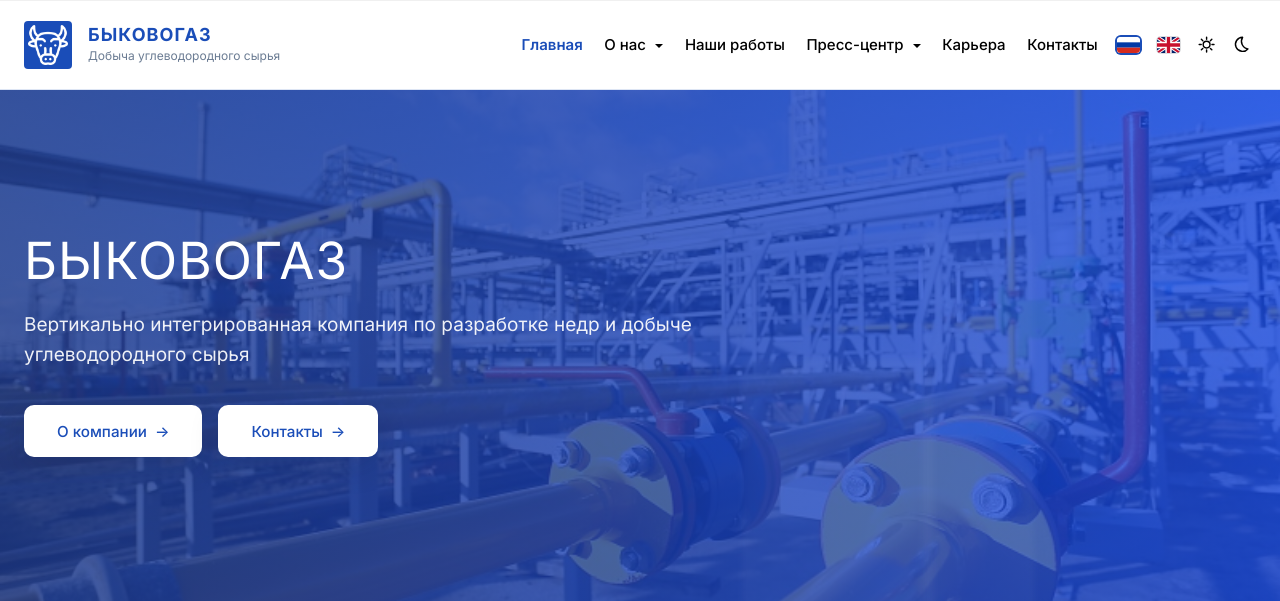
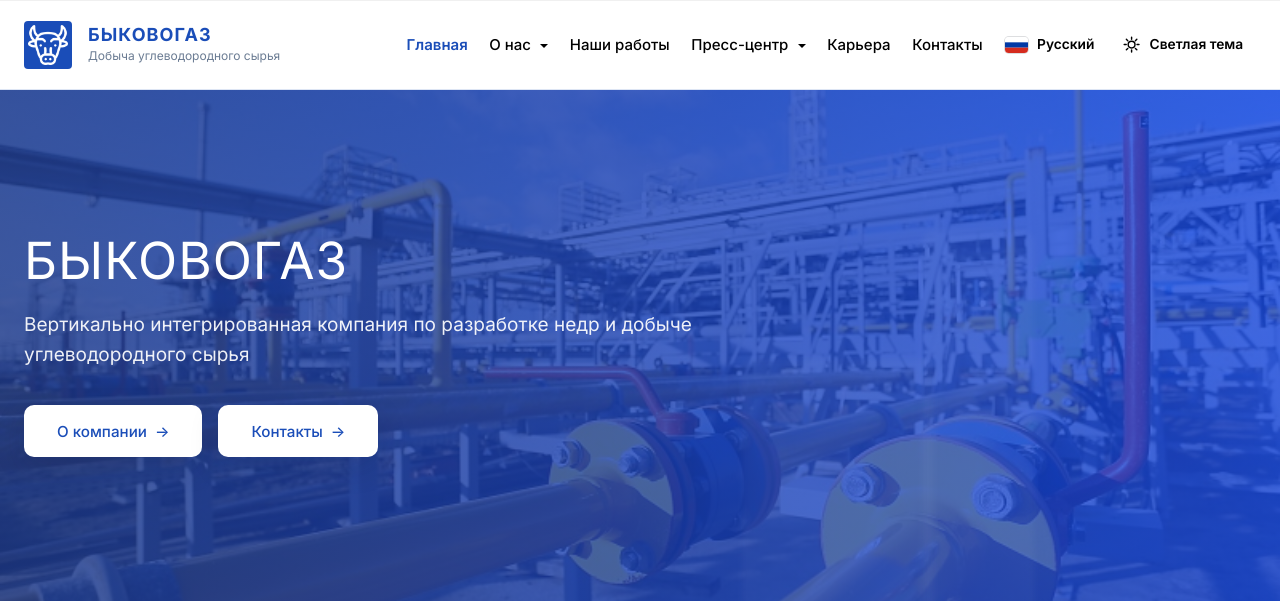
Before and after one commit to vesker034/BYKOVOGAZ, a Django app: page / in a window 1280 px wide. Shown: the top 601 px of the page. Run offline with Django 5.2, Linux system fonts and the light colour scheme.

Commit message:
fix(header): один переключатель языка и темы по согласованному дизайну

```diff
--- a/static/css/style.css
+++ b/static/css/style.css
@@ -1099,75 +1099,17 @@ a:hover {
     margin: 0;
     display: inline-flex;
     align-items: center;
-    gap: 0.35rem;
     background: transparent;
     border: 0;
     padding: 0;
 }
 
-.site-header .site-language-switch form {
-    display: inline-flex;
-    margin: 0;
-    padding: 0;
-    border: 0;
-    background: transparent;
-}
-
 .site-theme-switch {
     display: inline-flex;
     align-items: center;
-    gap: 0.25rem;
     background: transparent;
     border: 0;
     padding: 0;
-}
-
-.site-language-switch__button,
-.site-theme-switch__button {
-    appearance: none;
-    -webkit-appearance: none;
-    display: inline-flex;
-    align-items: center;
-    justify-content: center;
-    margin: 0;
-    padding: 0.35rem;
-    border: 0;
-    border-radius: 0.35rem;
-    background: transparent !important;
-    background-color: transparent !important;
-    box-shadow: none;
-    color: var(--color-text);
-    line-height: 0;
-    cursor: pointer;
-    transition: color var(--transition-fast), opacity var(--transition-fast);
-}
-
-.site-language-switch__button:hover,
-.site-theme-switch__button:hover,
-.site-language-switch__button:focus-visible,
-.site-theme-switch__button:focus-visible {
-    background: transparent !important;
-    background-color: transparent !important;
-    color: var(--color-primary);
-    box-shadow: none;
-}
-
-.site-language-switch__flag-img {
-    display: block;
-    width: 1.45rem;
-    height: auto;
-    border-radius: 0.24rem;
-    box-shadow: 0 0 0 1px rgba(17, 24, 39, 0.14);
-}
-
-.site-language-switch__button.is-active .site-language-switch__flag-img {
-    box-shadow: 0 0 0 2px var(--color-primary);
-}
-
-.site-theme-switch__button svg {
-    width: 1.2rem;
-    height: 1.2rem;
-    display: block;
 }
 
 .site-header__utility-button {
@@ -2330,33 +2272,6 @@ a.site-footer__contact-text:hover {
     background-color: rgba(96, 165, 250, 0.12);
 }
 
-:root[data-theme="dark"] .site-language-switch__button {
-    color: rgba(255, 255, 255, 0.88);
-}
-
-:root[data-theme="dark"] .site-language-switch__button.is-active {
-    background: transparent !important;
-    box-shadow: none;
-}
-
-:root[data-theme="dark"] .site-language-switch__button.is-active .site-language-switch__flag-img {
-    box-shadow: 0 0 0 2px rgba(147, 197, 253, 0.9);
-}
-
-:root[data-theme="dark"] .site-theme-switch__button {
-    color: rgba(255, 255, 255, 0.72);
-}
-
-:root[data-theme="dark"] .site-theme-switch__button:not(.is-active) {
-    opacity: 0.55;
-}
-
-:root[data-theme="dark"] .site-theme-switch__button.is-active {
-    color: #fff;
-    background: transparent !important;
-    opacity: 1;
-}
-
 :root[data-theme="dark"] .section__text,
 :root[data-theme="dark"] .panel__text,
 :root[data-theme="dark"] .home-stat__label,
--- a/static/js/main.js
+++ b/static/js/main.js
@@ -580,6 +580,7 @@ const newsMessages = siteI18n.news || {};
 (function () {
     const storageKey = "site-theme";
     const root = document.documentElement;
+    const toggleButton = document.querySelector("[data-theme-toggle]");
     const themeButtons = Array.from(document.querySelectorAll("[data-theme-option]"));
 
     function getStoredTheme() {
@@ -588,6 +589,21 @@ const newsMessages = siteI18n.news || {};
     }
 
     function updateToggleUi(theme) {
+        if (toggleButton) {
+            const isDark = theme === "dark";
+            const labelNode = toggleButton.querySelector("[data-theme-label]");
+            const lightLabel = toggleButton.dataset.labelLight || "Light theme";
+            const darkLabel = toggleButton.dataset.labelDark || "Dark theme";
+
+            toggleButton.classList.toggle("is-dark", isDark);
+            toggleButton.setAttribute("aria-pressed", String(isDark));
+            toggleButton.setAttribute("title", isDark ? darkLabel : lightLabel);
+
+            if (labelNode) {
+                labelNode.textContent = isDark ? darkLabel : lightLabel;
+            }
+        }
+
         themeButtons.forEach(function (button) {
             const isActive = button.dataset.themeOption === theme;
             button.classList.toggle("is-active", isActive);
@@ -600,11 +616,19 @@ const newsMessages = siteI18n.news || {};
         updateToggleUi(theme);
     }
 
-    if (!themeButtons.length) {
+    if (!toggleButton && !themeButtons.length) {
         return;
     }
 
     applyTheme(getStoredTheme());
+
+    if (toggleButton) {
+        toggleButton.addEventListener("click", function () {
+            const selectedTheme = root.dataset.theme === "dark" ? "light" : "dark";
+            applyTheme(selectedTheme);
+            window.localStorage.setItem(storageKey, selectedTheme);
+        });
+    }
 
     themeButtons.forEach(function (button) {
         button.addEventListener("click", function () {
--- a/templates/components/header.html
+++ b/templates/components/header.html
@@ -96,85 +96,70 @@
                             <a class="nav-link site-header__link{% if current_name == 'contacts' %} site-header__link--active{% endif %}" href="{{ contacts_url }}">{% trans "Контакты" %}</a>
                         </li>
                         <li class="nav-item site-header__language-item">
-                            <div class="site-language-switch" role="group" aria-label="{% trans 'Переключение языка сайта' %}">
-                                <form action="{% url 'set_language' %}" method="post">
+                            <form class="site-language-switch" action="{% url 'set_language' %}" method="post">
                                 {% csrf_token %}
+                                {% if CURRENT_LANGUAGE == 'en' %}
                                     <input type="hidden" name="language" value="ru">
                                     <input
                                         type="hidden"
                                         name="next"
-                                        value="{% if CURRENT_LANGUAGE == 'en' %}{% if request.get_full_path == '/en/' %}/{% else %}{{ request.get_full_path|slice:'3:' }}{% endif %}{% else %}{{ request.get_full_path }}{% endif %}"
+                                        value="{% if request.get_full_path == '/en/' %}/{% else %}{{ request.get_full_path|slice:'3:' }}{% endif %}"
                                     >
+                                {% else %}
+                                    <input type="hidden" name="language" value="en">
+                                    <input
+                                        type="hidden"
+                                        name="next"
+                                        value="{% if request.get_full_path == '/' %}/en/{% else %}/en{{ request.get_full_path }}{% endif %}"
+                                    >
+                                {% endif %}
                                 <button
-                                        class="site-language-switch__button{% if CURRENT_LANGUAGE == 'ru' %} is-active{% endif %}"
+                                    class="site-header__utility-button site-header__utility-button--language"
                                     type="submit"
-                                        aria-pressed="{% if CURRENT_LANGUAGE == 'ru' %}true{% else %}false{% endif %}"
-                                        aria-label="{% trans 'Русский язык' %}"
-                                        title="{% trans 'Русский язык' %}"
+                                    aria-label="{% trans 'Переключить язык сайта' %}"
+                                    title="{% trans 'Переключить язык сайта' %}"
                                 >
+                                    {% if CURRENT_LANGUAGE == 'en' %}
                                         <img
-                                            class="site-language-switch__flag-img"
+                                            class="site-header__utility-flag"
+                                            src="{% static 'img/flags/gb.svg' %}"
+                                            alt=""
+                                            aria-hidden="true"
+                                        >
+                                        <span class="site-header__utility-label">{% trans "English" %}</span>
+                                    {% else %}
+                                        <img
+                                            class="site-header__utility-flag"
                                             src="{% static 'img/flags/ru.svg' %}"
                                             alt=""
                                             aria-hidden="true"
                                         >
-                                        <span class="visually-hidden">{% trans "Русский язык" %}</span>
+                                        <span class="site-header__utility-label">{% trans "Русский" %}</span>
+                                    {% endif %}
                                 </button>
                             </form>
-                                <form action="{% url 'set_language' %}" method="post">
-                                    {% csrf_token %}
-                                    <input type="hidden" name="language" value="en">
-                                    <input
-                                        type="hidden"
-                                        name="next"
-                                        value="{% if CURRENT_LANGUAGE == 'en' %}{{ request.get_full_path }}{% else %}{% if request.get_full_path == '/' %}/en/{% else %}/en{{ request.get_full_path }}{% endif %}{% endif %}"
-                                    >
-                                    <button
-                                        class="site-language-switch__button{% if CURRENT_LANGUAGE == 'en' %} is-active{% endif %}"
-                                        type="submit"
-                                        aria-pressed="{% if CURRENT_LANGUAGE == 'en' %}true{% else %}false{% endif %}"
-                                        aria-label="{% trans 'English language' %}"
-                                        title="{% trans 'English language' %}"
-                                    >
-                                        <img
-                                            class="site-language-switch__flag-img"
-                                            src="{% static 'img/flags/gb.svg' %}"
-                                            alt=""
-                                            aria-hidden="true"
-                                        >
-                                        <span class="visually-hidden">{% trans "English language" %}</span>
-                                    </button>
-                                </form>
-                            </div>
                         </li>
                         <li class="nav-item site-header__theme-item">
-                            <div class="site-theme-switch" role="group" aria-label="{% trans 'Переключение темы сайта' %}">
+                            <div class="site-theme-switch">
                                 <button
-                                    class="site-theme-switch__button"
+                                    class="site-header__utility-button site-header__utility-button--theme"
                                     type="button"
-                                    data-theme-option="light"
-                                    aria-pressed="true"
-                                    aria-label="{% trans 'Светлая тема' %}"
-                                    title="{% trans 'Светлая тема' %}"
+                                    data-theme-toggle
+                                    data-label-light="{% trans 'Светлая тема' %}"
+                                    data-label-dark="{% trans 'Тёмная тема' %}"
+                                    aria-label="{% trans 'Переключить тему сайта' %}"
+                                    title="{% trans 'Переключить тему сайта' %}"
                                 >
-                                    <svg viewBox="0 0 24 24" aria-hidden="true">
+                                    <span class="site-header__utility-theme-icon" aria-hidden="true">
+                                        <svg class="site-header__theme-icon site-header__theme-icon--light" viewBox="0 0 24 24">
                                             <circle cx="12" cy="12" r="4.25" fill="none" stroke="currentColor" stroke-width="1.8"></circle>
                                             <path d="M12 2.75v2.5M12 18.75v2.5M21.25 12h-2.5M5.25 12h-2.5M18.54 5.46l-1.77 1.77M7.23 16.77l-1.77 1.77M18.54 18.54l-1.77-1.77M7.23 7.23L5.46 5.46" fill="none" stroke="currentColor" stroke-linecap="round" stroke-width="1.8"></path>
                                         </svg>
-                                    <span class="visually-hidden">{% trans "Светлая тема" %}</span>
-                                </button>
-                                <button
-                                    class="site-theme-switch__button"
-                                    type="button"
-                                    data-theme-option="dark"
-                                    aria-pressed="false"
-                                    aria-label="{% trans 'Тёмная тема' %}"
-                                    title="{% trans 'Тёмная тема' %}"
-                                >
-                                    <svg viewBox="0 0 24 24" aria-hidden="true">
+                                        <svg class="site-header__theme-icon site-header__theme-icon--dark" viewBox="0 0 24 24">
                                             <path d="M14.5 2.9a8.8 8.8 0 1 0 6.6 14.5A9.6 9.6 0 0 1 14.5 2.9Z" fill="none" stroke="currentColor" stroke-linejoin="round" stroke-width="1.8"></path>
                                         </svg>
-                                    <span class="visually-hidden">{% trans "Тёмная тема" %}</span>
+                                    </span>
+                                    <span class="site-header__utility-label" data-theme-label>{% trans "Светлая тема" %}</span>
                                 </button>
                             </div>
                         </li>
```
Also changed, not shown: locale/en/LC_MESSAGES/django.po. Lines whose indentation alone changed are shown as unchanged.
